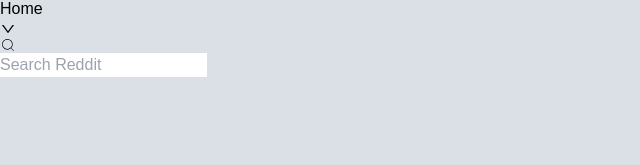
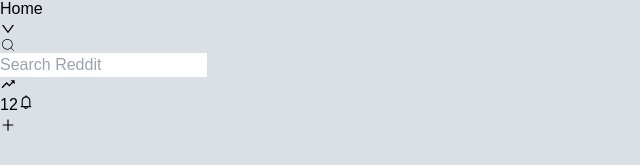
Before and after one commit to barishazar3431/reddit-clone, a React (Create React App) app: page / in a window 1280 px wide. Shown: the part 343-508 px from the top of the page, without its empty margins (0-640 px from the left). Built offline with nearby package versions, Linux system fonts and the light colour scheme.

Commit message:
Add header buttons and notification badge component

```diff
--- /dev/null
+++ b/src/components/header/NotificationsDropDown.tsx
@@ -0,0 +1,15 @@
+import React from 'react';
+import { AiOutlineBell } from 'react-icons/ai';
+import NotificationBadge from '../ui/NotificationBadge';
+
+type Props = {};
+
+export default function NotificationsDropDown({}: Props) {
+  return (
+    <NotificationBadge content={12}>
+      <button className="hover:bg-neutral-200 dark:hover:bg-neutral-800 p-1">
+        <AiOutlineBell className="" />
+      </button>
+    </NotificationBadge>
+  );
+}
--- /dev/null
+++ b/src/components/ui/NotificationBadge.tsx
@@ -0,0 +1,34 @@
+import React, { useState, useEffect } from 'react';
+
+type Props = {
+  children: React.ReactNode;
+  content: number;
+  max?: number;
+};
+
+export default function NotificationBadge({
+  children,
+  content,
+  max = 99,
+}: Props) {
+  const [isShown, setIsShown] = useState(true);
+
+  useEffect(() => {
+    const handleIsShown = () => {
+      setIsShown(content > 0);
+    };
+
+    handleIsShown();
+  }, [content]);
+
+  return (
+    <div className="relative">
+      {isShown && (
+        <span className="text-[0.6rem] text-white font-bold bg-red-600 borde  absolute top-1 right-0 -translate-y-1/2 translate-x-1/2 min-w-[1rem] h-4 px-1 rounded-full inline-flex justify-center items-center z-50">
+          {content > max ? `${max}+` : content}
+        </span>
+      )}
+      {children}
+    </div>
+  );
+}
--- a/src/index.css
+++ b/src/index.css
@@ -8,7 +8,7 @@
     height: 200vh;
     /* background-color: black; */
     background-color: #dae0e6;
-    font-family: 'Arimo', sans-serif;
+    font-family:  sans-serif;
   }
 }
 
--- a/src/layout/Header.tsx
+++ b/src/layout/Header.tsx
@@ -2,6 +2,10 @@ import React from 'react';
 import { Link } from 'react-router-dom';
 import CommunitiesDropDown from '../components/header/CommunitiesDropDown';
 import HeaderSearchForm from '../components/header/HeaderSearchForm';
+import { BiTrendingUp } from 'react-icons/bi';
+import { AiOutlinePlus } from 'react-icons/ai';
+import NotificationsDropDown from '../components/header/NotificationsDropDown';
+import NotificationBadge from '../components/ui/NotificationBadge';
 
 function Header() {
   return (
@@ -14,10 +18,31 @@ function Header() {
             className="w-8"
           />
         </div>
-        <span className="dark:text-neutral-300 text-black font-medium  text-xl  tracking-wide">reddit</span>
+        <span className="dark:text-neutral-300 text-black font-medium  text-xl  tracking-wide">
+          reddit
+        </span>
       </Link>
+
       <CommunitiesDropDown />
+
       <HeaderSearchForm />
+      <div className="flex gap-2 items-center text-2xl dark:text-white">
+        <Link
+          to={'/r/popular'}
+          className="hover:bg-neutral-200 dark:hover:bg-neutral-800 p-1"
+        >
+          <BiTrendingUp />
+        </Link>
+        <NotificationsDropDown />
+
+        <Link
+          to={'/submit'}
+          className="hover:bg-neutral-200 dark:hover:bg-neutral-800 p-1 block"
+        >
+          <AiOutlinePlus />
+        </Link>
+      </div>
+      <div className="w-56"></div>
     </header>
   );
 }
--- a/src/pages/HomePage.tsx
+++ b/src/pages/HomePage.tsx
@@ -3,6 +3,7 @@ import Header from '../layout/Header';
 
 function HomePage() {
   return <Header />;
+
 }
 
 export default HomePage;
```
Also changed, not shown: src/components/ui/Card.tsx (deleted, +0 -15 lines).
